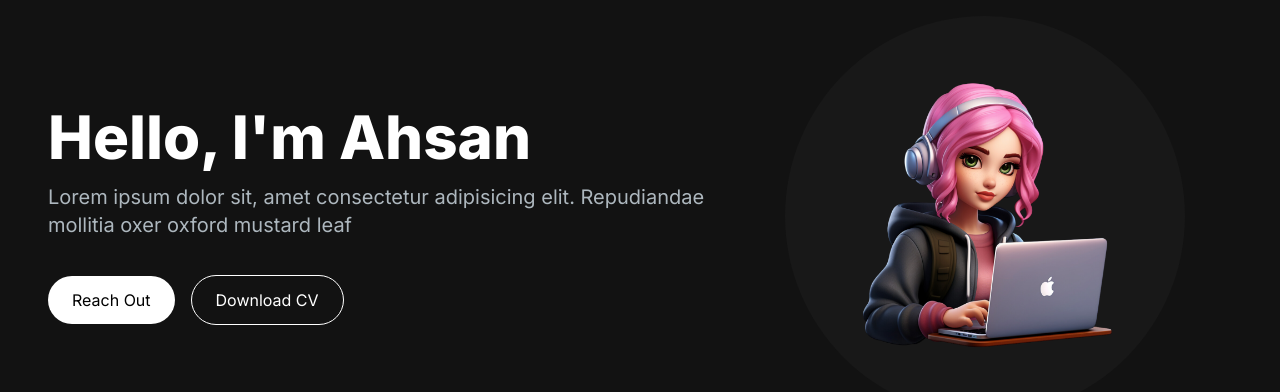
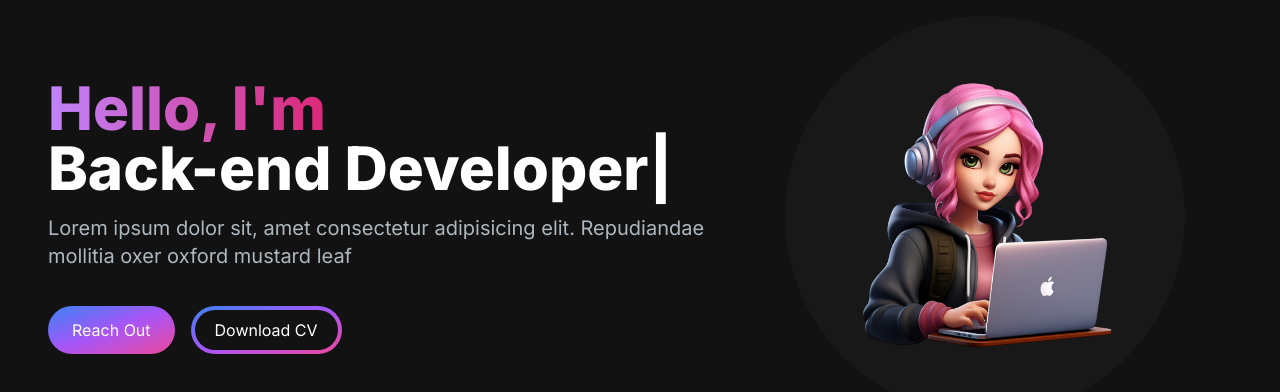
Before and after one commit to Ahsan-Zaidi/Ahsan-dev, a Next.js app: page / in a window 1280 px wide. Shown: the top 392 px of the page. Built offline with nearby package versions, Linux system fonts and the light colour scheme.

Commit message:
type animations

```diff
--- a/package.json
+++ b/package.json
@@ -16,6 +16,7 @@
     "postcss": "8.4.29",
     "react": "18.2.0",
     "react-dom": "18.2.0",
+    "react-type-animation": "^3.1.0",
     "tailwindcss": "3.3.3"
   }
 }
--- a/src/app/components/HeroSection.jsx
+++ b/src/app/components/HeroSection.jsx
@@ -1,20 +1,45 @@
+"use client";
 import React from 'react';
 import Image from 'next/image';
+import { TypeAnimation } from 'react-type-animation';
 
 const HeroSection = () => {
     return (
         <section>
-            <div className='grid grid-cols-1 lg:grid-cols-12'>
-                <div className='col-span-7 place-self-center'>
-                    <h1 className='text-white mb-4 text-4xl lg:text-6xl font-extrabold'>
-                        Hello, I'm Ahsan
+            <div className='grid grid-cols-1 sm:grid-cols-12'>
+                <div className='col-span-7 place-self-center text-center sm:text-left'>
+                    <h1 className='text-white mb-4 text-4xl sm:text-5xl lg:text-6xl font-extrabold'>
+                        <span className='text-transparent bg-clip-text bg-gradient-to-r from-purple-400 to-pink-600'>
+                            Hello, I'm{" "}
+                        </span>
+                        <br></br>
+                        <TypeAnimation
+                        sequence={[
+                            // Same substring at the start will only be typed out once, initially
+                            'Ahsan',
+                            1000, // wait 1s before replacing "Mice" with "Hamsters"
+                            'Front-end Developer',
+                            1000,
+                            'Back-end Developer',
+                            1000,
+                            'React Developer',
+                            1000
+                        ]}
+                        wrapper="span"
+                        speed={50}
+                        repeat={Infinity}
+                        />
                     </h1>
-                    <p className='text-[#ADB7BE] mb-6 text-lg lg:text-xl'>
+                    <p className='text-[#ADB7BE] text-base sm:text-lg mb-6 lg:text-xl'>
                         Lorem ipsum dolor sit, amet consectetur adipisicing elit. Repudiandae mollitia oxer oxford mustard leaf
                     </p>
                     <div>
-                        <button className='px-6 py-3 rounded-full mr-4 bg-white hover:bg-slate-200 text-black'>Reach Out</button>
-                        <button className='px-6 py-3 rounded-full bg-transparent hover:bg-slate-800 text-white border border-white mt-3'>Download CV</button>
+                        <button className='px-6 py-3 w-full sm:w-fit rounded-full mr-4 bg-gradient-to-br from-blue-500 via-purple-500 to-pink-500 hover:bg-slate-200 text-white'>
+                            Reach Out
+                        </button>
+                        <button className='px-1 py-1 w-full sm:w-fit rounded-full bg-gradient-to-br from-blue-500 via-purple-500 to-pink-500 hover:bg-slate-800 text-white mt-3'>
+                            <span className='block bg-[#121212] hover:bg-slate-800 rounded-full px-5 py-2'>Download CV</span>
+                        </button>
                     </div>
                 </div>
                 <div className='col-span-5 place-self-center mt-4 lg:mt-0'>
@@ -25,6 +50,7 @@
                             className='absolute transform -translate-x-1/2 -translate-y-1/2 top-1/2 left-1/2'
                             width={300}
                             height={300}
+                            priority={true}
                         />
                     </div>
                 </div>
```
Also changed, not shown: 1 other file (tests, documents, lock files or other folders).
